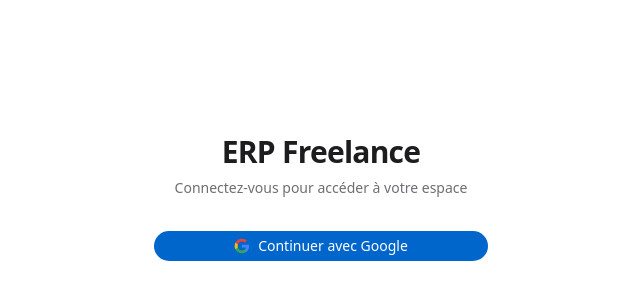
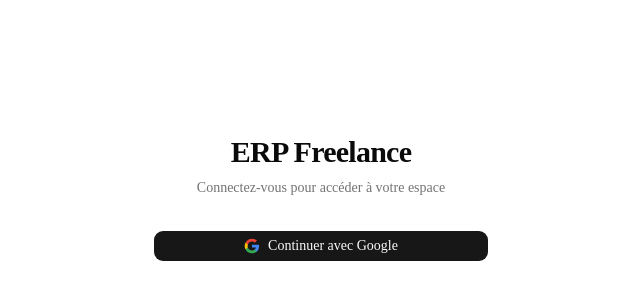
Before and after one commit to PierrePocheron/erp-freelance, a Next.js app: page /login in a window 1280 px wide. Shown: the part 202-502 px from the top of the page, without its empty margins (319-959 px from the left). Built offline with nearby package versions, Linux system fonts and the light colour scheme; no server answers.

Commit message:
Revert "feat: Apple design system — SF Pro, Action Blue, parchment sidebar, 18px radius"
This reverts commit f3ea96306dfc469641705370681f77e6a10d3eb2.

```diff
--- a/src/app/(app)/layout.tsx
+++ b/src/app/(app)/layout.tsx
@@ -16,9 +16,7 @@ export default async function AppLayout({
   return (
     <div className="flex h-screen overflow-hidden">
       <Sidebar />
-      <main className="flex-1 overflow-y-auto bg-background">
-        <div className="max-w-5xl mx-auto px-8 py-8">{children}</div>
-      </main>
+      <main className="flex-1 overflow-y-auto p-6">{children}</main>
     </div>
   )
 }
--- a/src/app/globals.css
+++ b/src/app/globals.css
@@ -8,7 +8,7 @@
   --color-background: var(--background);
   --color-foreground: var(--foreground);
   --font-sans: var(--font-sans);
-  --font-mono: var(--font-mono);
+  --font-mono: var(--font-geist-mono);
   --font-heading: var(--font-sans);
   --color-sidebar-ring: var(--sidebar-ring);
   --color-sidebar-border: var(--sidebar-border);
@@ -39,110 +39,82 @@
   --color-popover: var(--popover);
   --color-card-foreground: var(--card-foreground);
   --color-card: var(--card);
-  --radius-sm: calc(var(--radius) * 0.44);
-  --radius-md: calc(var(--radius) * 0.61);
+  --radius-sm: calc(var(--radius) * 0.6);
+  --radius-md: calc(var(--radius) * 0.8);
   --radius-lg: var(--radius);
-  --radius-xl: calc(var(--radius) * 1.33);
-  --radius-2xl: calc(var(--radius) * 1.78);
-  --radius-3xl: calc(var(--radius) * 2.22);
-  --radius-4xl: calc(var(--radius) * 2.67);
+  --radius-xl: calc(var(--radius) * 1.4);
+  --radius-2xl: calc(var(--radius) * 1.8);
+  --radius-3xl: calc(var(--radius) * 2.2);
+  --radius-4xl: calc(var(--radius) * 2.6);
 }
 
 :root {
-  /* Apple SF Pro via system stack */
-  --font-sans: system-ui, -apple-system, BlinkMacSystemFont, "Helvetica Neue", Arial, sans-serif;
-  --font-mono: ui-monospace, "SF Mono", Menlo, Monaco, "Cascadia Code", monospace;
-
-  /* Apple canvas & ink */
-  --background: #ffffff;
-  --foreground: #1d1d1f;
-  --card: #ffffff;
-  --card-foreground: #1d1d1f;
-  --popover: #ffffff;
-  --popover-foreground: #1d1d1f;
-
-  /* Action Blue — single interactive accent */
-  --primary: #0066cc;
-  --primary-foreground: #ffffff;
-
-  /* Parchment surfaces */
-  --secondary: #f5f5f7;
-  --secondary-foreground: #1d1d1f;
-  --muted: #f5f5f7;
-  --muted-foreground: #6e6e73;
-  --accent: #e8e8ed;
-  --accent-foreground: #1d1d1f;
-
-  /* System red */
-  --destructive: #ff3b30;
-
-  /* Hairline borders */
-  --border: #d2d2d7;
-  --input: #d2d2d7;
-  --ring: #0066cc;
-
-  /* Chart — Apple system palette */
-  --chart-1: #0066cc;
-  --chart-2: #34c759;
-  --chart-3: #ff9f0a;
-  --chart-4: #ff3b30;
-  --chart-5: #af52de;
-
-  /* Apple rounded.lg = 18px */
-  --radius: 1.125rem;
-
-  /* Sidebar — parchment */
-  --sidebar: #f5f5f7;
-  --sidebar-foreground: #1d1d1f;
-  --sidebar-primary: #0066cc;
-  --sidebar-primary-foreground: #ffffff;
-  --sidebar-accent: #e8e8ed;
-  --sidebar-accent-foreground: #1d1d1f;
-  --sidebar-border: #d2d2d7;
-  --sidebar-ring: #0066cc;
+  --background: oklch(1 0 0);
+  --foreground: oklch(0.145 0 0);
+  --card: oklch(1 0 0);
+  --card-foreground: oklch(0.145 0 0);
+  --popover: oklch(1 0 0);
+  --popover-foreground: oklch(0.145 0 0);
+  --primary: oklch(0.205 0 0);
+  --primary-foreground: oklch(0.985 0 0);
+  --secondary: oklch(0.97 0 0);
+  --secondary-foreground: oklch(0.205 0 0);
+  --muted: oklch(0.97 0 0);
+  --muted-foreground: oklch(0.556 0 0);
+  --accent: oklch(0.97 0 0);
+  --accent-foreground: oklch(0.205 0 0);
+  --destructive: oklch(0.577 0.245 27.325);
+  --border: oklch(0.922 0 0);
+  --input: oklch(0.922 0 0);
+  --ring: oklch(0.708 0 0);
+  --chart-1: oklch(0.87 0 0);
+  --chart-2: oklch(0.556 0 0);
+  --chart-3: oklch(0.439 0 0);
+  --chart-4: oklch(0.371 0 0);
+  --chart-5: oklch(0.269 0 0);
+  --radius: 0.625rem;
+  --sidebar: oklch(0.985 0 0);
+  --sidebar-foreground: oklch(0.145 0 0);
+  --sidebar-primary: oklch(0.205 0 0);
+  --sidebar-primary-foreground: oklch(0.985 0 0);
+  --sidebar-accent: oklch(0.97 0 0);
+  --sidebar-accent-foreground: oklch(0.205 0 0);
+  --sidebar-border: oklch(0.922 0 0);
+  --sidebar-ring: oklch(0.708 0 0);
 }
 
 .dark {
-  /* Near-black surfaces — Apple tile palette */
-  --background: #1d1d1f;
-  --foreground: #f5f5f7;
-  --card: #272729;
-  --card-foreground: #f5f5f7;
-  --popover: #2a2a2c;
-  --popover-foreground: #f5f5f7;
-
-  /* Sky Link Blue — brighter on dark surfaces */
-  --primary: #2997ff;
-  --primary-foreground: #000000;
-
-  --secondary: #2a2a2c;
-  --secondary-foreground: #f5f5f7;
-  --muted: #2a2a2c;
-  --muted-foreground: #aeaeb2;
-  --accent: #333336;
-  --accent-foreground: #f5f5f7;
-
-  --destructive: #ff453a;
-
-  --border: rgba(255, 255, 255, 0.1);
-  --input: rgba(255, 255, 255, 0.12);
-  --ring: #2997ff;
-
-  --chart-1: #2997ff;
-  --chart-2: #30d158;
-  --chart-3: #ffd60a;
-  --chart-4: #ff453a;
-  --chart-5: #bf5af2;
-
-  /* Sidebar — true black like macOS */
-  --sidebar: #000000;
-  --sidebar-foreground: #f5f5f7;
-  --sidebar-primary: #2997ff;
-  --sidebar-primary-foreground: #000000;
-  --sidebar-accent: #1d1d1f;
-  --sidebar-accent-foreground: #f5f5f7;
-  --sidebar-border: rgba(255, 255, 255, 0.08);
-  --sidebar-ring: #2997ff;
+  --background: oklch(0.145 0 0);
+  --foreground: oklch(0.985 0 0);
+  --card: oklch(0.205 0 0);
+  --card-foreground: oklch(0.985 0 0);
+  --popover: oklch(0.205 0 0);
+  --popover-foreground: oklch(0.985 0 0);
+  --primary: oklch(0.922 0 0);
+  --primary-foreground: oklch(0.205 0 0);
+  --secondary: oklch(0.269 0 0);
+  --secondary-foreground: oklch(0.985 0 0);
+  --muted: oklch(0.269 0 0);
+  --muted-foreground: oklch(0.708 0 0);
+  --accent: oklch(0.269 0 0);
+  --accent-foreground: oklch(0.985 0 0);
+  --destructive: oklch(0.704 0.191 22.216);
+  --border: oklch(1 0 0 / 10%);
+  --input: oklch(1 0 0 / 15%);
+  --ring: oklch(0.556 0 0);
+  --chart-1: oklch(0.87 0 0);
+  --chart-2: oklch(0.556 0 0);
+  --chart-3: oklch(0.439 0 0);
+  --chart-4: oklch(0.371 0 0);
+  --chart-5: oklch(0.269 0 0);
+  --sidebar: oklch(0.205 0 0);
+  --sidebar-foreground: oklch(0.985 0 0);
+  --sidebar-primary: oklch(0.488 0.243 264.376);
+  --sidebar-primary-foreground: oklch(0.985 0 0);
+  --sidebar-accent: oklch(0.269 0 0);
+  --sidebar-accent-foreground: oklch(0.985 0 0);
+  --sidebar-border: oklch(1 0 0 / 10%);
+  --sidebar-ring: oklch(0.556 0 0);
 }
 
 @layer base {
@@ -151,9 +123,6 @@
   }
   body {
     @apply bg-background text-foreground;
-    font-feature-settings: "kern" 1;
-    -webkit-font-smoothing: antialiased;
-    -moz-osx-font-smoothing: grayscale;
   }
   html {
     @apply font-sans;
--- a/src/app/layout.tsx
+++ b/src/app/layout.tsx
@@ -1,5 +1,16 @@
 import type { Metadata } from "next";
+import { Geist, Geist_Mono } from "next/font/google";
 import "./globals.css";
+
+const geistSans = Geist({
+  variable: "--font-geist-sans",
+  subsets: ["latin"],
+});
+
+const geistMono = Geist_Mono({
+  variable: "--font-geist-mono",
+  subsets: ["latin"],
+});
 
 export const metadata: Metadata = {
   title: "ERP Freelance",
@@ -14,7 +25,7 @@ export default function RootLayout({
   return (
     <html
       lang="fr"
-      className="h-full antialiased"
+      className={`${geistSans.variable} ${geistMono.variable} h-full antialiased`}
       suppressHydrationWarning
     >
       <head>
--- a/src/components/layout/ThemeToggle.tsx
+++ b/src/components/layout/ThemeToggle.tsx
@@ -22,8 +22,8 @@ export function ThemeToggle({ expanded }: { expanded: boolean }) {
     <button
       onClick={toggle}
       className={cn(
-        "flex h-9 items-center gap-2.5 rounded-lg px-2.5 text-foreground/40 transition-colors hover:bg-accent hover:text-foreground",
-        expanded ? "w-full" : "w-9 justify-center"
+        "flex h-9 items-center gap-3 rounded-xl px-2.5 text-muted-foreground transition-colors hover:bg-accent hover:text-foreground",
+        expanded ? "w-full" : "w-10 justify-center"
       )}
       title={dark ? "Mode clair" : "Mode sombre"}
     >
@@ -31,7 +31,7 @@ export function ThemeToggle({ expanded }: { expanded: boolean }) {
         ? <Sun className="h-4 w-4 shrink-0" />
         : <Moon className="h-4 w-4 shrink-0" />
       }
-      {expanded && <span className="text-[13px] font-medium tracking-tight truncate">{dark ? "Mode clair" : "Mode sombre"}</span>}
+      {expanded && <span className="text-sm truncate">{dark ? "Mode clair" : "Mode sombre"}</span>}
     </button>
   )
 }
```
Also changed, not shown: src/components/layout/Sidebar.tsx (+17 -16 lines), 1 other file (tests, documents, lock files or other folders).
